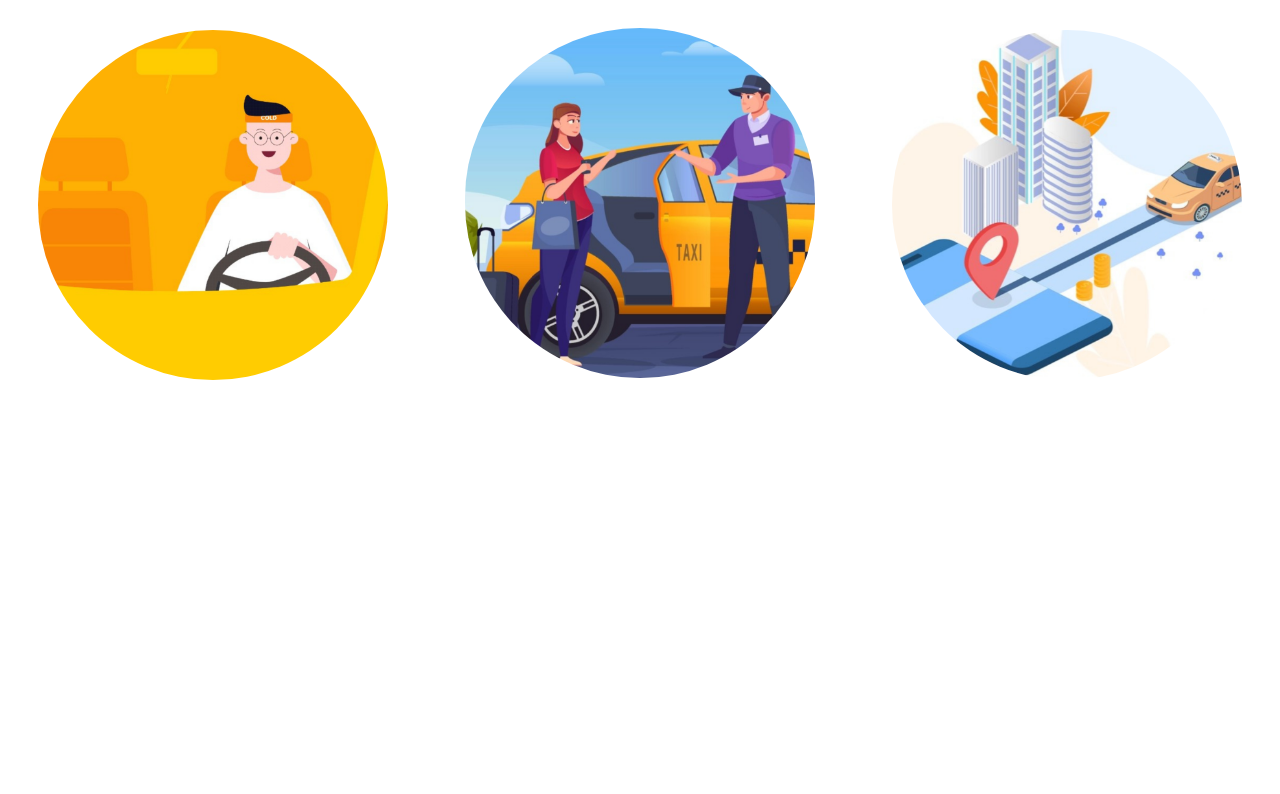
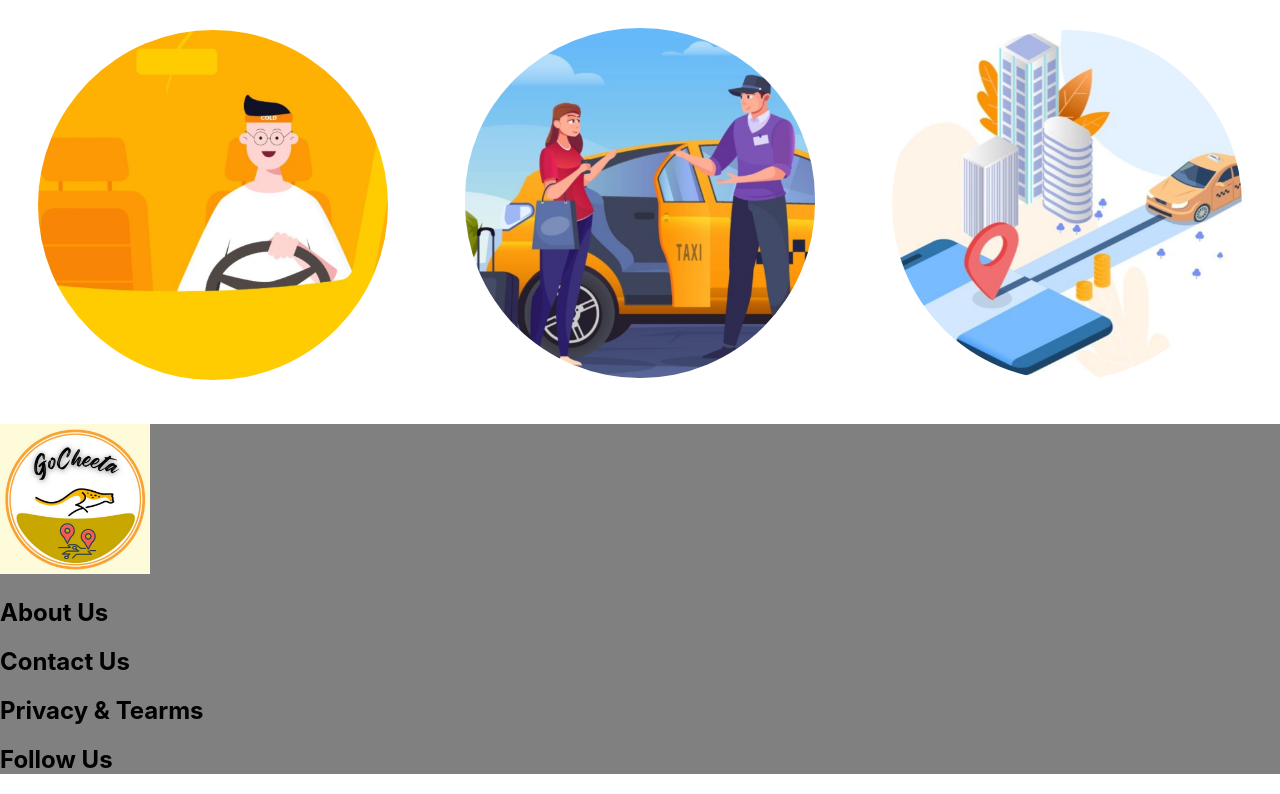
Before and after one commit to dvimukthi/cab-service-system, a React (Create React App) app: page / in a window 1280 px wide. Shown: the part 1694-2488 px from the top of the page. Before the commit the page ends 2118 px from the top, so only its background shows below. Built offline with nearby package versions, Linux system fonts and the light colour scheme; a web font is replaced by a local one.

Commit message:
add footer

```diff
--- a/src/Components/Home.js
+++ b/src/Components/Home.js
@@ -2,6 +2,7 @@ import React from "react";
 import BodyPartOne from "./HomeComponents/BodyPartOne/BodyPartOne";
 import BodyPartThree from "./HomeComponents/BodyPartThree/BodyPartThree";
 import BodyPartTwo from "./HomeComponents/BodyPartTwo/BodyPartTwo";
+import Footer from "./HomeComponents/Footer/Footer";
 import Header from "./HomeComponents/Header/Header";
 import Navbar from "./HomeComponents/Navbar/Navbar";
 
@@ -13,6 +14,7 @@ function Home() {
       <BodyPartOne />
       <BodyPartTwo />
       <BodyPartThree />
+      <Footer />
     </div>
   );
 }
--- /dev/null
+++ b/src/Components/HomeComponents/Footer/Footer.css
@@ -0,0 +1,3 @@
+.footer__container {
+    background: grey;
+}
--- /dev/null
+++ b/src/Components/HomeComponents/Footer/Footer.js
@@ -0,0 +1,21 @@
+import React from "react";
+import "../Footer/Footer.css";
+import FOOTERIMG from "../../../Assets/GoCheeta logo.png";
+
+function Footer() {
+  return (
+    <div className="footer__container">
+      <div className="footeritems">
+        <img src={FOOTERIMG} alt="" width="150" height="150" style={{}} />
+        <h2>About Us</h2>
+        <h2>Contact Us</h2>
+        <h2>Privacy & Tearms</h2>
+        <div className="footer__socialmedia">
+          <h2>Follow Us</h2>
+        </div>
+      </div>
+    </div>
+  );
+}
+
+export default Footer;
```
